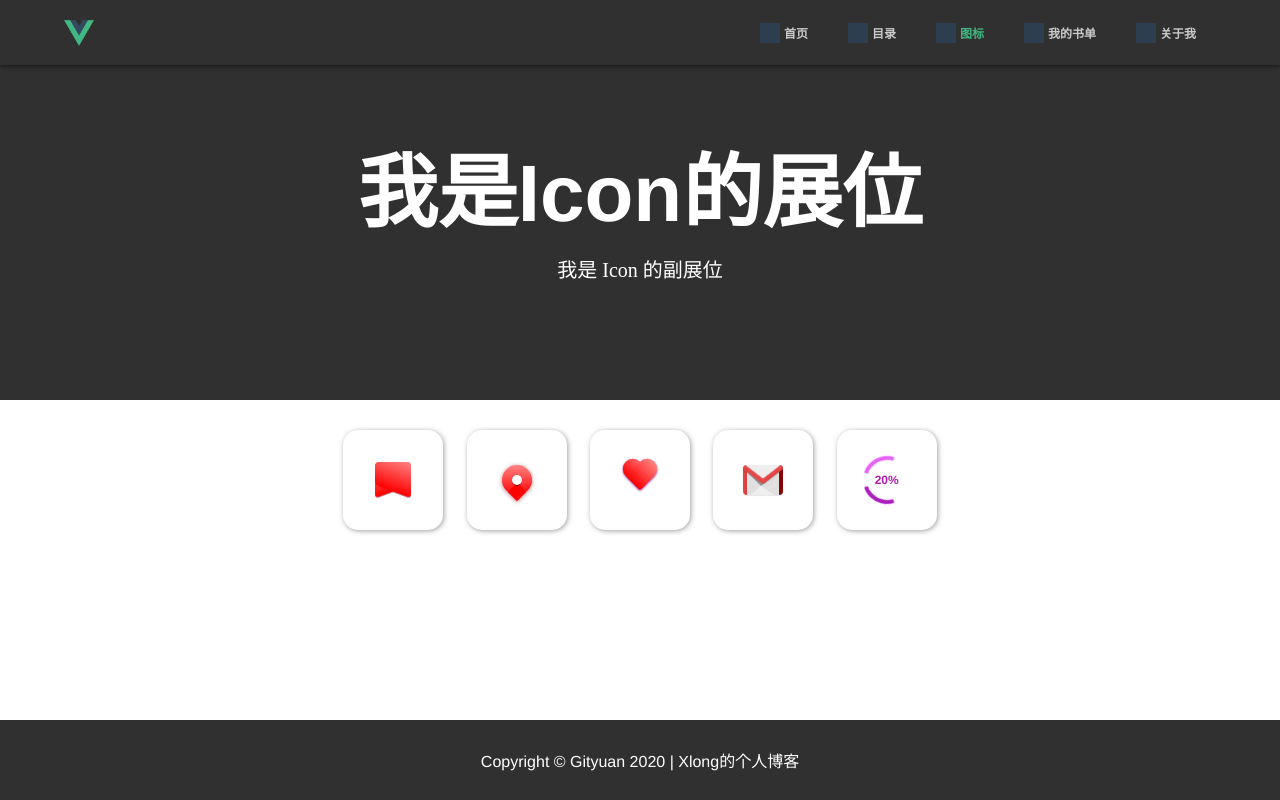
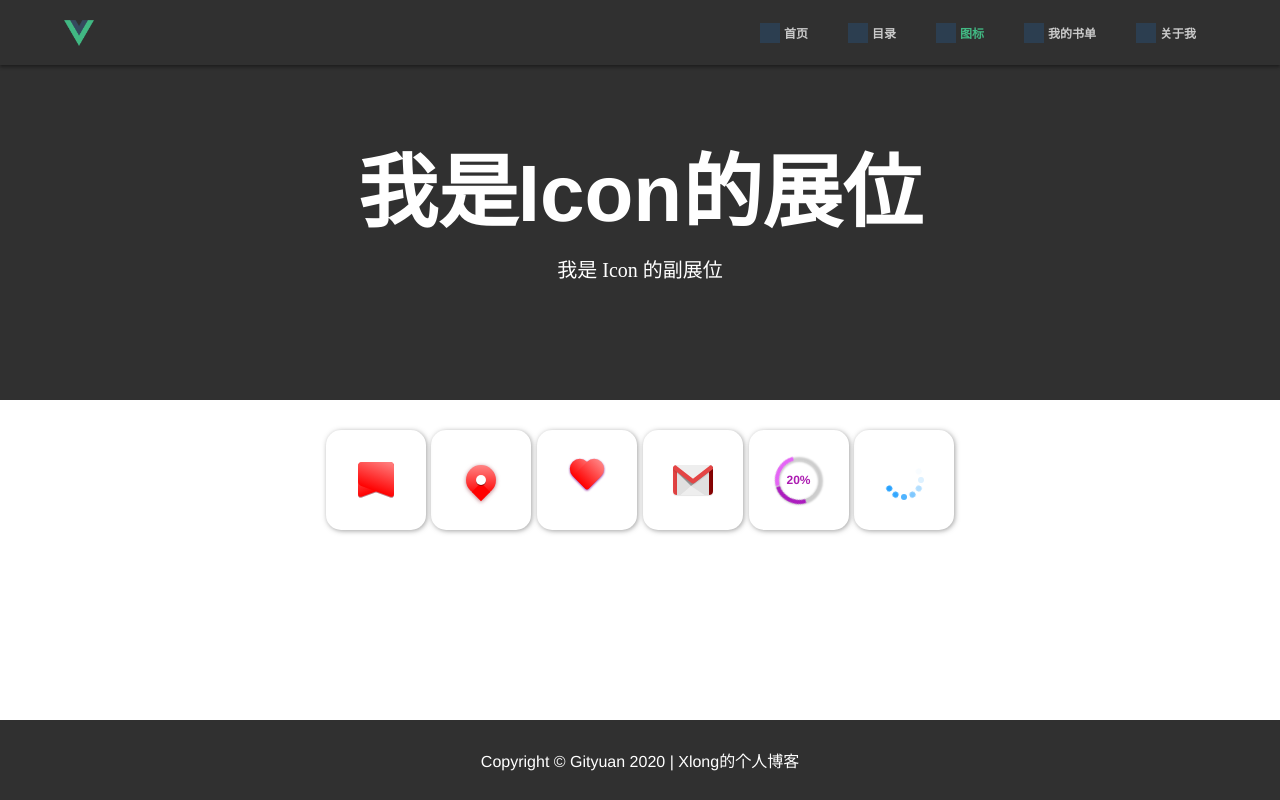
Before and after one commit to glong300/personalblog, a Vue app: page /icon in a window 1280 px wide. Built offline with nearby package versions, Linux system fonts and the light colour scheme.

Commit message:
更新 2020年06月04日12:29:32

```diff
--- a/src/views/MyIcon/CircleLoading.vue
+++ b/src/views/MyIcon/CircleLoading.vue
@@ -24,8 +24,8 @@ export default {
   font-size: 12px;
   font-weight: bold;
   color: rgb(172, 28, 177);
-  /* box-shadow: 0 1px 2px 2px rgba(0, 0, 0, 0.2),
-    inset 0 1px 2px 2px rgba(0, 0, 0, 0.2); */
+  box-shadow: 0 1px 2px 4px rgba(0, 0, 0, 0.2),
+    inset 0 1px 2px 1px rgba(0, 0, 0, 0.2);
 }
 
 .circle-loading::before {
@@ -53,12 +53,11 @@ export default {
   margin-top: -24px;
   display: block;
   border: 4px solid transparent;
-  border-top-color: rgb(229, 100, 246);
+  border-bottom-color: rgb(229, 100, 246);
   border-radius: 100%;
   width: 40px;
   height: 40px;
-  animation: rotate1 infinite 1.5s ease;
-  animation-delay: 1s;
+  animation: rotate1 infinite 1.5s linear;
 }
 
 @keyframes rotate1 {
--- /dev/null
+++ b/src/views/MyIcon/DottedLoading.vue
@@ -0,0 +1,146 @@
+<template>
+  <div class="dotted-loading">
+    <div class="dotted dotted1"></div>
+    <div class="dotted dotted2"></div>
+    <div class="dotted dotted3"></div>
+    <div class="dotted dotted4"></div>
+    <div class="dotted dotted5"></div>
+    <div class="dotted dotted6"></div>
+    <div class="dotted dotted7"></div>
+    <div class="dotted dotted8"></div>
+    <div class="dotted dotted9"></div>
+    <div class="dotted dotted10"></div>
+    <div class="dotted dotted11"></div>
+    <div class="dotted dotted12"></div>
+  </div>
+</template>
+
+<script>
+export default {
+  name: 'DottedLoading',
+  components: {}
+}
+</script>
+
+<style scoped>
+.dotted-loading {
+  width: 40px;
+  height: 40px;
+  position: relative;
+  display: flex;
+  justify-content: center;
+  align-items: center;
+  border-radius: 100%;
+}
+.dotted {
+  width: 100%;
+  height: 100%;
+  top: 0;
+  left: 0;
+  position: absolute;
+}
+.dotted::before {
+  content: '';
+  display: block;
+  margin: 0 auto;
+  width: 15%;
+  height: 15%;
+  background-color: #26a2ff;
+  border-radius: 100%;
+  animation: shake 1.2s infinite ease-in-out both;
+}
+.dotted1 {
+  transform: rotate(330deg);
+}
+.dotted2 {
+  transform: rotate(300deg);
+}
+.dotted3 {
+  transform: rotate(270deg);
+}
+.dotted4 {
+  transform: rotate(240deg);
+}
+.dotted5 {
+  transform: rotate(210deg);
+}
+.dotted6 {
+  transform: rotate(180deg);
+}
+.dotted7 {
+  transform: rotate(150deg);
+}
+.dotted8 {
+  transform: rotate(120deg);
+}
+.dotted9 {
+  transform: rotate(90deg);
+}
+.dotted10 {
+  transform: rotate(60deg);
+}
+.dotted11 {
+  transform: rotate(30deg);
+}
+.dotted12 {
+  transform: rotate(0);
+}
+
+.dotted.dotted1::before {
+  animation-delay: 0;
+}
+.dotted.dotted2::before {
+  animation-delay: -0.1s;
+}
+.dotted.dotted3::before {
+  animation-delay: -0.2s;
+}
+.dotted.dotted4::before {
+  animation-delay: -0.3s;
+}
+.dotted.dotted5::before {
+  animation-delay: -0.4s;
+}
+.dotted.dotted6::before {
+  animation-delay: -0.5s;
+}
+.dotted.dotted7::before {
+  animation-delay: -0.6s;
+}
+.dotted.dotted8::before {
+  animation-delay: -0.7s;
+}
+.dotted.dotted9::before {
+  animation-delay: -0.8s;
+}
+.dotted.dotted10::before {
+  animation-delay: -0.9s;
+}
+.dotted.dotted11::before {
+  animation-delay: -1s;
+}
+.dotted.dotted12::before {
+  animation-delay: -1.1s;
+}
+
+@keyframes shake {
+  /* 0%,
+  39%,
+  100% {
+    opacity: 0;
+  }
+  40% {
+    opacity: 1;
+  } */
+  0%,
+  39% {
+    opacity: 0;
+  }
+  40% {
+    opacity: 1;
+  }
+  100% {
+    opacity: 0;
+  }
+}
+</style>
--- a/src/views/MyIcon/MyIcon.vue
+++ b/src/views/MyIcon/MyIcon.vue
@@ -24,6 +24,9 @@
       <div class="icon-k">
         <CircleLoading />
       </div>
+      <div class="icon-k">
+        <DottedLoading />
+      </div>
     </div>
   </div>
 </template>
@@ -35,6 +38,7 @@ import LandMark from './LandMark.vue'
 import Heart from './Heart.vue'
 import Email from './Email.vue'
 import CircleLoading from './CircleLoading.vue'
+import DottedLoading from './DottedLoading.vue'
 
 
 export default {
@@ -48,7 +52,8 @@ export default {
     LandMark,
     Heart,
     Email,
-    CircleLoading
+    CircleLoading,
+    DottedLoading
   }
 }
 </script>
@@ -66,6 +71,7 @@ export default {
   justify-content: space-evenly;
   align-items: center;
   margin-top: 30px;
+  flex-wrap: wrap;
 }
 
 .icon-k {
@@ -76,5 +82,6 @@ export default {
   justify-content: center;
   align-items: center;
   border-radius: 15px;
+  margin-bottom: 30px;
 }
 </style>
--- /dev/null
+++ b/src/views/MyIcon/sfasf.html
@@ -0,0 +1,65 @@
+<!DOCTYPE html>
+<html lang="zh">
+
+<head>
+  <meta charset="UTF-8" />
+  <meta http-equiv="X-UA-Compatible" content="ie=edge" />
+  <title>Document</title>
+  <style type="text/css">
+    * {
+      margin: 0;
+      padding: 0;
+    }
+
+    .box {
+      position: relative;
+      width: 300px;
+      height: 300px;
+      border: 5px solid deepskyblue;
+      border-radius: 50%;
+    }
+
+    .box i {
+      display: block;
+      width: 300px;
+      height: 300px;
+      position: absolute;
+      left: -10px;
+      top: -10px;
+      border-radius: 50%;
+      border: 10px solid transparent;
+      /*旋转*/
+      animation: circleRoate 10s;
+      animation-timing-function: linear;
+
+    }
+
+    .box i span {
+      position: absolute;
+      left: 239px;
+      top: 24px;
+      width: 10px;
+      height: 10px;
+      border-radius: 50%;
+      background: dodgerblue;
+    }
+
+    @keyframes circleRoate {
+      from {
+        transform: rotate(0deg) infinite;
+      }
+
+      to {
+        transform: rotate(360deg);
+      }
+    }
+  </style>
+</head>
+
+<body>
+  <div class="box">
+    <i><span></span></i>
+  </div>
+</body>
+
+</html>
```
